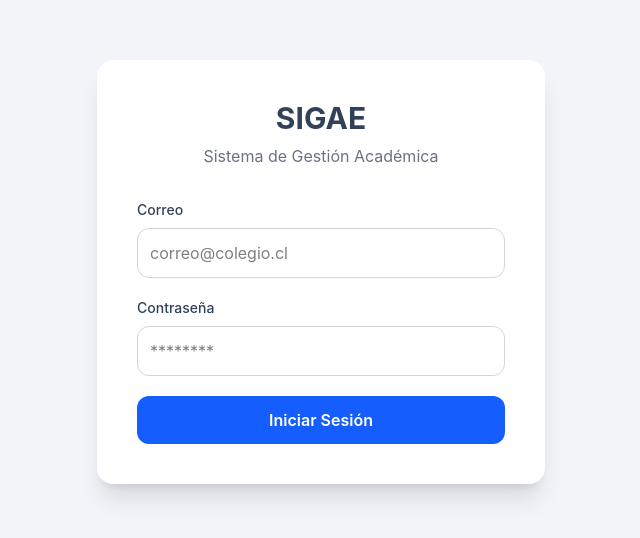
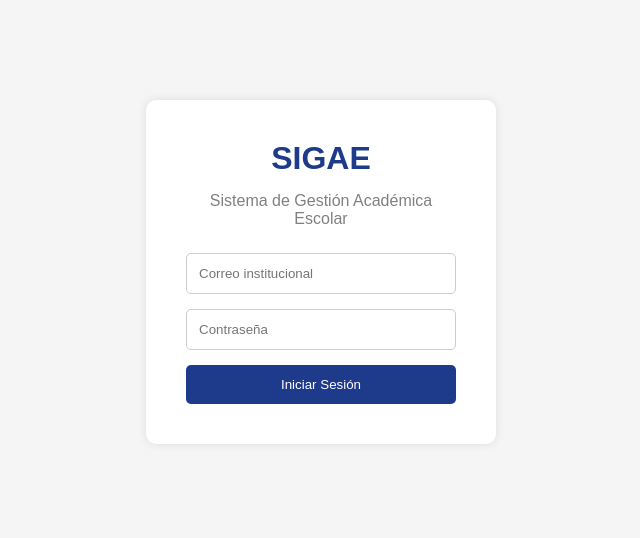
Before and after one commit to b9ruci/web-dev-SIGAE, a React (Vite) app in the folder Fronted/: page / in a window 1280 px wide. Shown: the part 128-666 px from the top of the page, without its empty margins (319-959 px from the left). Built offline with nearby package versions, Linux system fonts and the light colour scheme.

Commit message:
Login index App

```diff
--- a/Fronted/src/App.jsx
+++ b/Fronted/src/App.jsx
@@ -1,23 +1,14 @@
 import { BrowserRouter, Routes, Route } from "react-router-dom";
 
+import Login from "./pages/Login";
 import Home from "./pages/Home";
-import Login from "./pages/Login";
-import Usuarios from "./pages/Usuarios";
-import Reportes from "./pages/Reportes";
 
 function App() {
   return (
     <BrowserRouter>
       <Routes>
-
         <Route path="/" element={<Login />} />
-
-        <Route path="/dashboard" element={<Home />} />
-
-        <Route path="/usuarios" element={<Usuarios />} />
-
-        <Route path="/reportes" element={<Reportes />} />
-
+        <Route path="/home" element={<Home />} />
       </Routes>
     </BrowserRouter>
   );
--- a/Fronted/src/index.css
+++ b/Fronted/src/index.css
@@ -1 +1,59 @@
-@import "tailwindcss";
+* {
+  margin: 0;
+  padding: 0;
+  box-sizing: border-box;
+  font-family: Arial, Helvetica, sans-serif;
+}
+
+body {
+  background-color: #f5f5f5;
+}
+
+.login-container {
+  height: 100vh;
+  display: flex;
+  justify-content: center;
+  align-items: center;
+}
+
+.login-form {
+  background: white;
+  padding: 40px;
+  width: 350px;
+  border-radius: 10px;
+  box-shadow: 0px 0px 10px rgba(0,0,0,0.1);
+
+  display: flex;
+  flex-direction: column;
+  gap: 15px;
+}
+
+.login-form h1 {
+  text-align: center;
+  color: #1e3a8a;
+}
+
+.login-form p {
+  text-align: center;
+  color: gray;
+  margin-bottom: 10px;
+}
+
+.login-form input {
+  padding: 12px;
+  border: 1px solid #ccc;
+  border-radius: 5px;
+}
+
+.login-form button {
+  padding: 12px;
+  border: none;
+  background-color: #1e3a8a;
+  color: white;
+  border-radius: 5px;
+  cursor: pointer;
+}
+
+.login-form button:hover {
+  background-color: #162d6b;
+}
--- a/Fronted/src/pages/Login.jsx
+++ b/Fronted/src/pages/Login.jsx
@@ -1,78 +1,42 @@
 import { useState } from "react";
-import { useNavigate } from "react-router-dom";
 
 function Login() {
-
-  const navigate = useNavigate();
-
   const [correo, setCorreo] = useState("");
   const [password, setPassword] = useState("");
 
-  const handleLogin = (e) => {
+  const handleSubmit = (e) => {
     e.preventDefault();
 
-    // LOGIN TEMPORAL
-    if (correo && password) {
-      navigate("/");
-    } else {
-      alert("Complete todos los campos");
-    }
+    console.log({
+      correo,
+      password,
+    });
   };
 
   return (
-    <div className="min-h-screen flex items-center justify-center bg-slate-100">
-
-      <div className="bg-white p-10 rounded-2xl shadow-xl w-full max-w-md">
-
-        <h1 className="text-3xl font-bold text-center text-slate-700 mb-2">
-          SIGAE
-        </h1>
-
-        <p className="text-center text-gray-500 mb-8">
-          Sistema de Gestión Académica
-        </p>
-
-        <form onSubmit={handleLogin} className="space-y-5">
-
-          <div>
-            <label className="block mb-2 text-sm font-medium text-slate-700">
-              Correo
-            </label>
+    <div className="login-container">
+      <form className="login-form" onSubmit={handleSubmit}>
+        <h1>SIGAE</h1>
+        <p>Sistema de Gestión Académica Escolar</p>
 
         <input
           type="email"
-              placeholder="correo@colegio.cl"
+          placeholder="Correo institucional"
           value={correo}
           onChange={(e) => setCorreo(e.target.value)}
-              className="w-full border border-gray-300 rounded-xl p-3 focus:outline-none focus:ring-2 focus:ring-blue-500"
+          required
         />
-          </div>
-
-          <div>
-            <label className="block mb-2 text-sm font-medium text-slate-700">
-              Contraseña
-            </label>
 
         <input
           type="password"
-              placeholder="********"
+          placeholder="Contraseña"
           value={password}
           onChange={(e) => setPassword(e.target.value)}
-              className="w-full border border-gray-300 rounded-xl p-3 focus:outline-none focus:ring-2 focus:ring-blue-500"
+          required
         />
-          </div>
 
-          <button
-            type="submit"
-            className="w-full bg-blue-600 hover:bg-blue-700 text-white p-3 rounded-xl font-semibold transition"
-          >
-            Iniciar Sesión
-          </button>
-
+        <button type="submit">Iniciar Sesión</button>
       </form>
-
-      </div>
-
     </div>
   );
 }
```
Lines whose indentation alone changed are shown as unchanged.
